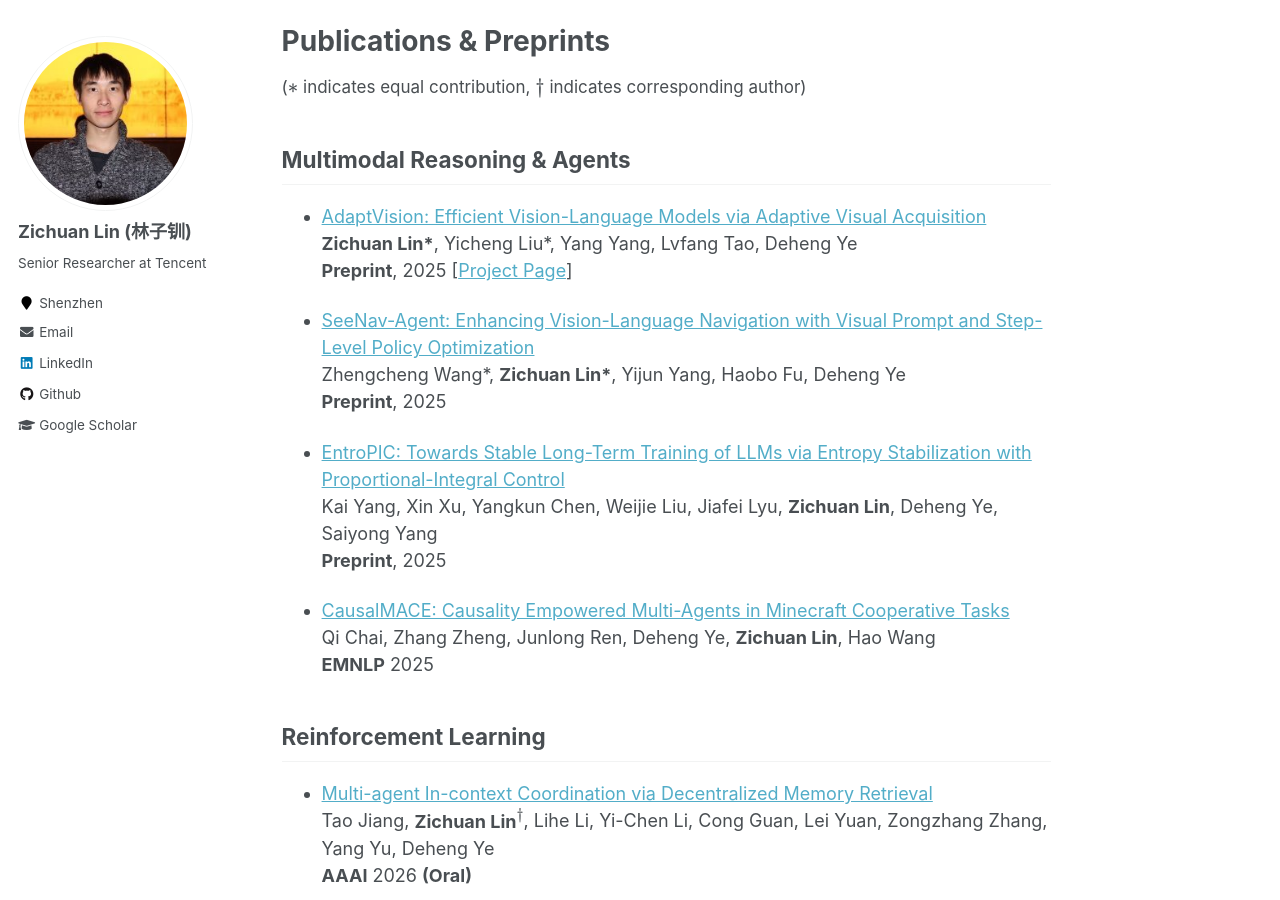
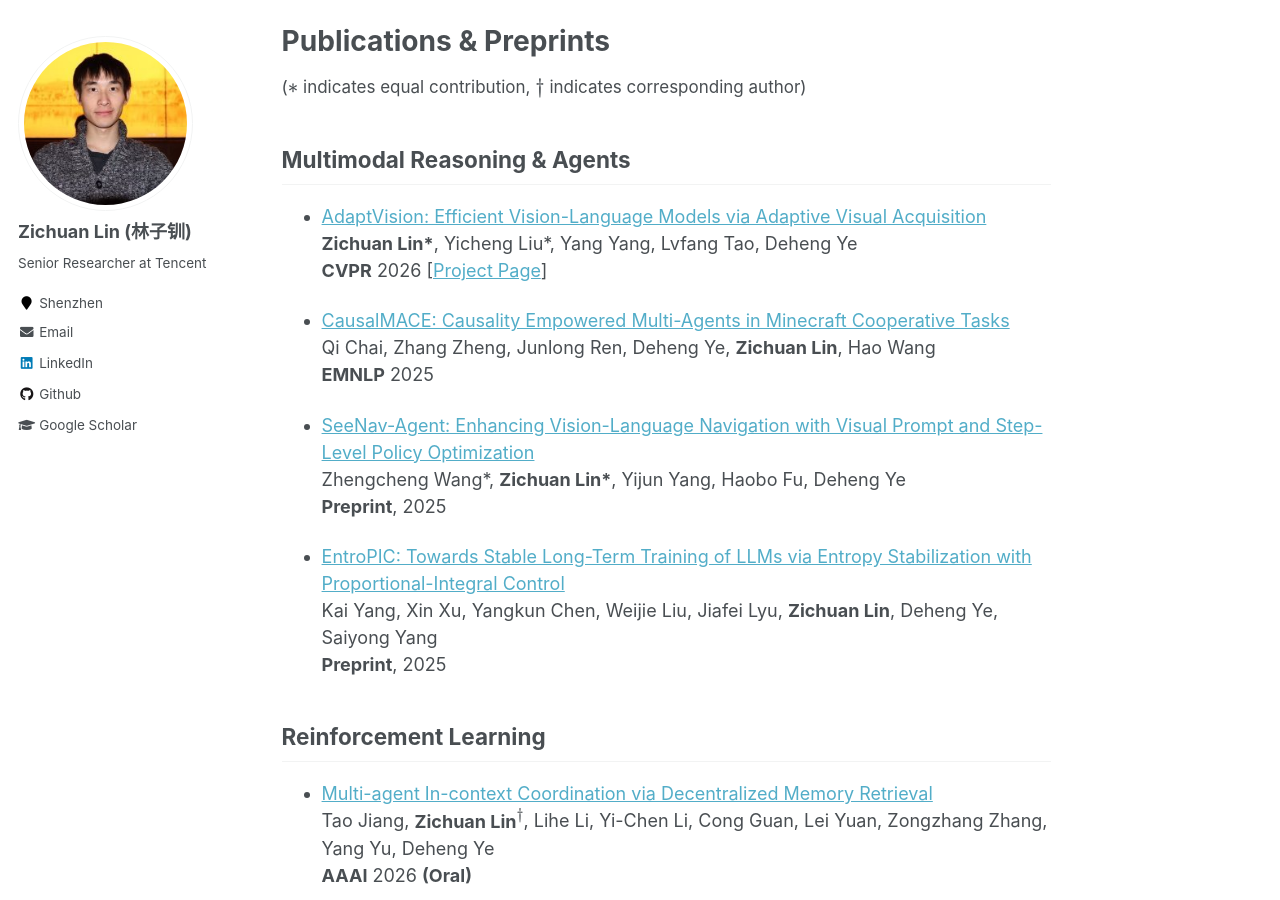
Before and after one commit to LinZichuan/linzichuan.github.io, a Jekyll site: the page built from _pages/about.md, in a window 1280 px wide and 900 px high, scrolled down 421 px. Built offline with Jekyll 4.4.1, drawn with Linux system fonts in a browser that asks for light colours; formulas are drawn with MathJax 3; some of the changed lines change nothing that is shown.

Commit message:
Update about.md

```diff
--- a/_pages/about.md
+++ b/_pages/about.md
@@ -28,7 +28,11 @@ Publications & Preprints
 
 - [AdaptVision: Efficient Vision-Language Models via Adaptive Visual Acquisition](https://arxiv.org/abs/2512.03794) <br>
 **Zichuan Lin\***, Yicheng Liu\*, Yang Yang, Lvfang Tao, Deheng Ye <br>
-**Preprint**, 2025 [[Project Page](https://adaptvision.github.io/)]
+**CVPR** 2026 [[Project Page](https://adaptvision.github.io/)]
+
+- [CausalMACE: Causality Empowered Multi-Agents in Minecraft Cooperative Tasks](https://arxiv.org/abs/2508.18797) <br>
+Qi Chai, Zhang Zheng, Junlong Ren, Deheng Ye, **Zichuan Lin**, Hao Wang <br>
+**EMNLP** 2025
 
 - [SeeNav-Agent: Enhancing Vision-Language Navigation with Visual Prompt and Step-Level Policy Optimization](https://arxiv.org/abs/2512.02631) <br>
 Zhengcheng Wang\*, **Zichuan Lin\***, Yijun Yang, Haobo Fu, Deheng Ye <br>
@@ -37,11 +41,6 @@ Zhengcheng Wang\*, **Zichuan Lin\***, Yijun Yang, Haobo Fu, Deheng Ye <br>
 - [EntroPIC: Towards Stable Long-Term Training of LLMs via Entropy Stabilization with Proportional-Integral Control](https://arxiv.org/abs/2511.15248) <br>
 Kai Yang, Xin Xu, Yangkun Chen, Weijie Liu, Jiafei Lyu, **Zichuan Lin**, Deheng Ye, Saiyong Yang <br>
 **Preprint**, 2025
-
-- [CausalMACE: Causality Empowered Multi-Agents in Minecraft Cooperative Tasks](https://arxiv.org/abs/2508.18797) <br>
-Qi Chai, Zhang Zheng, Junlong Ren, Deheng Ye, **Zichuan Lin**, Hao Wang <br>
-**EMNLP** 2025
-
 
 ## Reinforcement Learning
 
```
